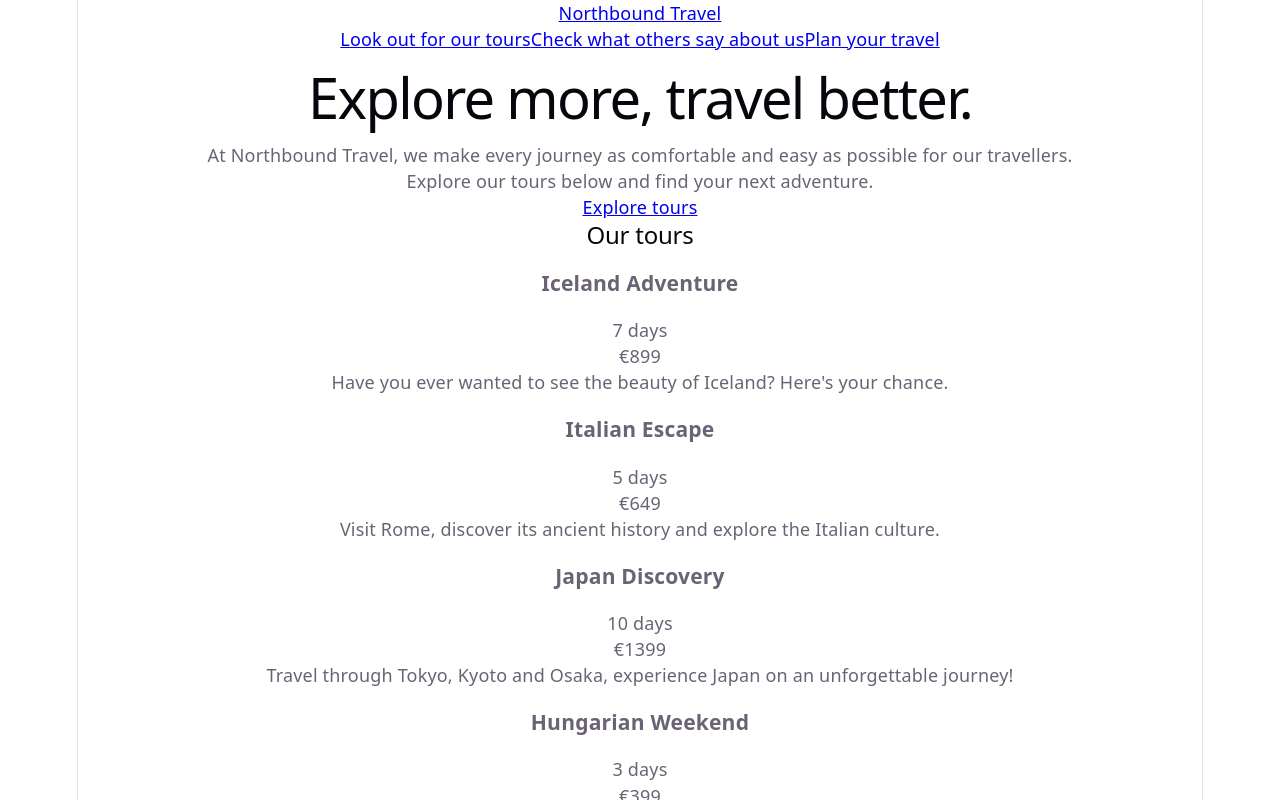
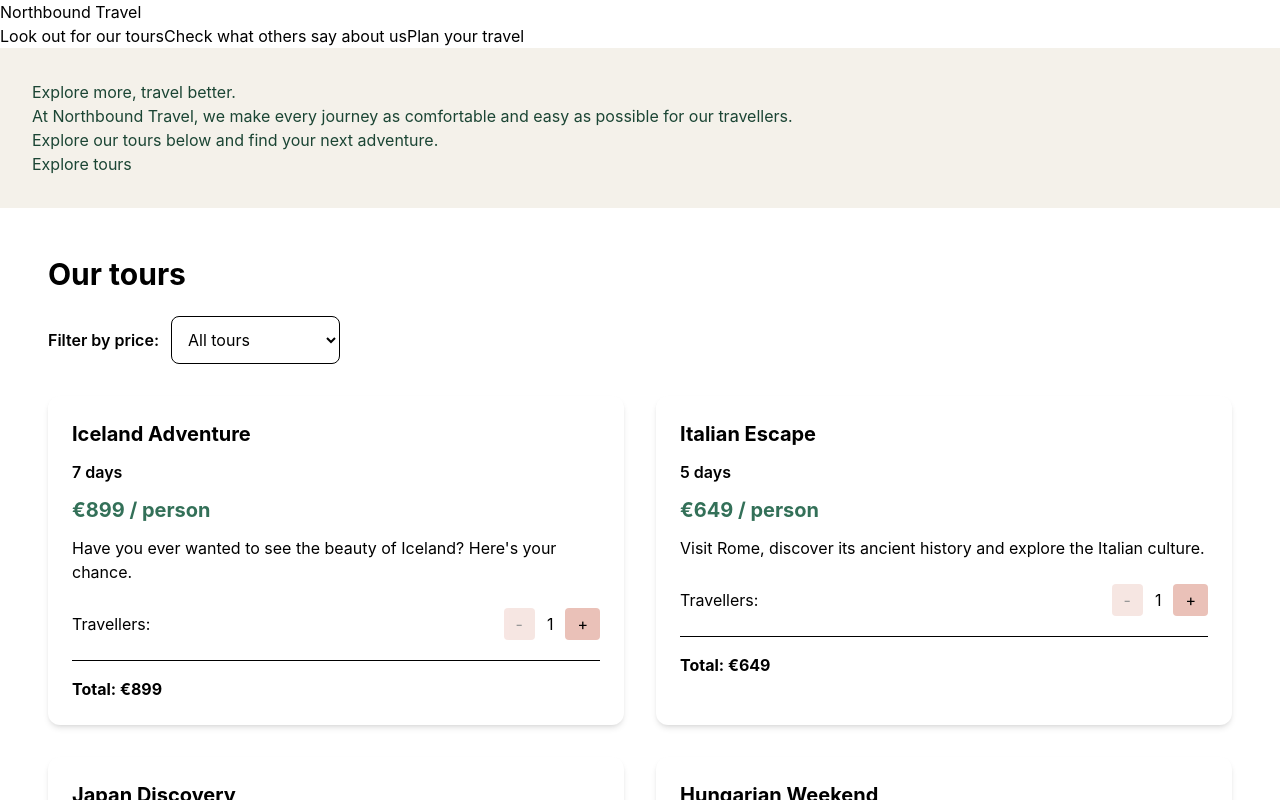
Before and after one commit to AimFake/travel-agency, a React (Vite) app in the folder react-app/: page / in a window 1280 px wide. Shown: the top 800 px of the page. Built offline with nearby package versions, Linux system fonts and the light colour scheme.

Commit message:
Add tour filtering and reusable quantity stepper

```diff
--- a/react-app/package.json
+++ b/react-app/package.json
@@ -10,8 +10,10 @@
     "preview": "vite preview"
   },
   "dependencies": {
+    "@tailwindcss/vite": "^4.3.3",
     "react": "^19.2.8",
-    "react-dom": "^19.2.8"
+    "react-dom": "^19.2.8",
+    "tailwindcss": "^4.3.3"
   },
   "devDependencies": {
     "@types/react": "^19.2.18",
--- a/react-app/src/Components/Hero.jsx
+++ b/react-app/src/Components/Hero.jsx
@@ -1,6 +1,6 @@
 function Hero() {
   return (
-    <section id="hero">
+    <section id="hero" className="bg-[#f4f1ea] text-[#1b4534] p-8">
         <div className="hero-content">
             <h1>Explore more, travel better.</h1>
             <p>At Northbound Travel, we make every journey as comfortable and easy as possible for our travellers.<br/>Explore our tours below and find your next adventure.</p>
--- /dev/null
+++ b/react-app/src/Components/QuantityStepper.jsx
@@ -0,0 +1,28 @@
+
+function QuantityStepper({ value, onChange }) {
+  return (
+    <div className="flex items-center gap-3">
+      <button
+        type="button"
+        onClick={() => onChange(value - 1)}
+        disabled={value <= 1}
+        className="rounded bg-[#eac1b8] px-3 py-1 disabled:opacity-40"
+      >
+        -
+      </button>
+
+      <span>{value}</span>
+
+      <button
+        type="button"
+        onClick={() => onChange(value + 1)}
+        disabled={value >= 10}
+        className="rounded bg-[#eac1b8] px-3 py-1 disabled:opacity-40"
+      >
+        +
+      </button>
+    </div>
+  );
+}
+
+export default QuantityStepper;
--- /dev/null
+++ b/react-app/src/Components/TourCard.jsx
@@ -0,0 +1,42 @@
+
+import { useState } from 'react';
+import QuantityStepper from './QuantityStepper';
+
+function TourCard({ tour }) {
+  const [travellers, setTravellers] = useState(1);
+
+  return (
+    <article className="rounded-xl bg-white p-6 shadow-md">
+      <h3 className="mb-3 text-xl font-bold">
+        {tour.title}
+      </h3>
+
+      <p className="font-semibold">
+        {tour.duration} days
+      </p>
+
+      <p className="my-3 text-xl font-bold text-[#337058]">
+        €{tour.price} / person
+      </p>
+
+      <p className="mb-6">
+        {tour.description}
+      </p>
+
+      <div className="flex flex-wrap items-center justify-between gap-3">
+        <span>Travellers:</span>
+
+        <QuantityStepper
+          value={travellers}
+          onChange={setTravellers}
+        />
+      </div>
+
+      <p className="mt-5 border-t pt-4 font-bold">
+        Total: €{tour.price * travellers}
+      </p>
+    </article>
+  );
+}
+
+export default TourCard;
--- a/react-app/src/Components/Tours.jsx
+++ b/react-app/src/Components/Tours.jsx
@@ -1,40 +1,53 @@
+
+import { useState } from 'react';
+import { tours } from '../data/tours';
+import TourCard from './TourCard';
+
 function Tours() {
-    return (
-        <section id="tours">
-            <h2>Our tours</h2>
+  const [filter, setFilter] = useState('all');
 
-            <div className="tour-grid">
-                <article className="tour-card">
-                    <h3>Iceland Adventure</h3>
-                    <p className="tour-duration">7 days</p>
-                    <p className="tour-price">€899</p>
-                    <p>Have you ever wanted to see the beauty of Iceland? Here's your chance.</p>
-                </article>
+  const filteredTours = tours.filter((tour) => {
+    if (filter === 'budget') {
+      return tour.price < 700;
+    }
 
-                <article className="tour-card">
-                    <h3>Italian Escape</h3>
-                    <p className="tour-duration">5 days</p>
-                    <p className="tour-price">€649</p>
-                    <p>Visit Rome, discover its ancient history and explore the Italian culture.</p>
-                </article>
+    if (filter === 'premium') {
+      return tour.price >= 700;
+    }
 
-                <article className="tour-card">
-                    <h3>Japan Discovery</h3>
-                    <p className="tour-duration">10 days</p>
-                    <p className="tour-price">€1399</p>
-                    <p>Travel through Tokyo, Kyoto and Osaka, experience Japan on an unforgettable journey!</p>
-                </article>
+    return true;
+  });
 
-                <article className="tour-card">
-                    <h3>Hungarian Weekend</h3>
-                    <p className="tour-duration">3 days</p>
-                    <p className="tour-price">€399</p>
-                    <p>Spend an unforgettable weekend in Budapest, one of Europe’s most beautiful capital cities!</p>
-                </article>
+  return (
+    <section id="tours" className="px-4 py-12 md:px-12">
+      <h2 className="mb-6 text-3xl font-bold">
+        Our tours
+      </h2>
 
-            </div>
-        </section>
-    );
+      <div className="mb-8">
+        <label htmlFor="tour-filter" className="mr-3 font-semibold">
+          Filter by price:
+        </label>
+
+        <select
+          id="tour-filter"
+          value={filter}
+          onChange={(event) => setFilter(event.target.value)}
+          className="rounded-lg border p-3"
+        >
+          <option value="all">All tours</option>
+          <option value="budget">Under €700</option>
+          <option value="premium">€700 and above</option>
+        </select>
+      </div>
+
+      <div className="grid grid-cols-1 gap-8 sm:grid-cols-2">
+        {filteredTours.map((tour) => (
+          <TourCard key={tour.id} tour={tour} />
+        ))}
+      </div>
+    </section>
+  );
 }
 
 export default Tours;
--- /dev/null
+++ b/react-app/src/data/tours.js
@@ -0,0 +1,31 @@
+
+export const tours = [
+  {
+    id: 1,
+    title: "Iceland Adventure",
+    duration: 7,
+    price: 899,
+    description: "Have you ever wanted to see the beauty of Iceland? Here's your chance."
+  },
+  {
+    id: 2,
+    title: "Italian Escape",
+    duration: 5,
+    price: 649,
+    description: "Visit Rome, discover its ancient history and explore the Italian culture."
+  },
+  {
+    id: 3,
+    title: "Japan Discovery",
+    duration: 10,
+    price: 1399,
+    description: "Travel through Tokyo, Kyoto and Osaka, experience Japan on an unforgettable journey!"
+  },
+  {
+    id: 4,
+    title: "Hungarian Weekend",
+    duration: 3,
+    price: 399,
+    description: "Spend an unforgettable weekend in Budapest, one of Europe's most beautiful capital cities!"
+  }
+];
--- a/react-app/src/index.css
+++ b/react-app/src/index.css
@@ -1,111 +1 @@
-:root {
-  --text: #6b6375;
-  --text-h: #08060d;
-  --bg: #fff;
-  --border: #e5e4e7;
-  --code-bg: #f4f3ec;
-  --accent: #aa3bff;
-  --accent-bg: rgba(170, 59, 255, 0.1);
-  --accent-border: rgba(170, 59, 255, 0.5);
-  --social-bg: rgba(244, 243, 236, 0.5);
-  --shadow:
-    rgba(0, 0, 0, 0.1) 0 10px 15px -3px, rgba(0, 0, 0, 0.05) 0 4px 6px -2px;
-
-  --sans: system-ui, 'Segoe UI', Roboto, sans-serif;
-  --heading: system-ui, 'Segoe UI', Roboto, sans-serif;
-  --mono: ui-monospace, Consolas, monospace;
-
-  font: 18px/145% var(--sans);
-  letter-spacing: 0.18px;
-  color-scheme: light dark;
-  color: var(--text);
-  background: var(--bg);
-  font-synthesis: none;
-  text-rendering: optimizeLegibility;
-  -webkit-font-smoothing: antialiased;
-  -moz-osx-font-smoothing: grayscale;
-
-  @media (max-width: 1024px) {
-    font-size: 16px;
-  }
-}
-
-@media (prefers-color-scheme: dark) {
-  :root {
-    --text: #9ca3af;
-    --text-h: #f3f4f6;
-    --bg: #16171d;
-    --border: #2e303a;
-    --code-bg: #1f2028;
-    --accent: #c084fc;
-    --accent-bg: rgba(192, 132, 252, 0.15);
-    --accent-border: rgba(192, 132, 252, 0.5);
-    --social-bg: rgba(47, 48, 58, 0.5);
-    --shadow:
-      rgba(0, 0, 0, 0.4) 0 10px 15px -3px, rgba(0, 0, 0, 0.25) 0 4px 6px -2px;
-  }
-
-  #social .button-icon {
-    filter: invert(1) brightness(2);
-  }
-}
-
-body {
-  margin: 0;
-}
-
-#root {
-  width: 1126px;
-  max-width: 100%;
-  margin: 0 auto;
-  text-align: center;
-  border-inline: 1px solid var(--border);
-  min-height: 100svh;
-  display: flex;
-  flex-direction: column;
-  box-sizing: border-box;
-}
-
-h1,
-h2 {
-  font-family: var(--heading);
-  font-weight: 500;
-  color: var(--text-h);
-}
-
-h1 {
-  font-size: 56px;
-  letter-spacing: -1.68px;
-  margin: 32px 0;
-  @media (max-width: 1024px) {
-    font-size: 36px;
-    margin: 20px 0;
-  }
-}
-h2 {
-  font-size: 24px;
-  line-height: 118%;
-  letter-spacing: -0.24px;
-  margin: 0 0 8px;
-  @media (max-width: 1024px) {
-    font-size: 20px;
-  }
-}
-p {
-  margin: 0;
-}
-
-code,
-.counter {
-  font-family: var(--mono);
-  display: inline-flex;
-  border-radius: 4px;
-  color: var(--text-h);
-}
-
-code {
-  font-size: 15px;
-  line-height: 135%;
-  padding: 4px 8px;
-  background: var(--code-bg);
-}
+@import "tailwindcss";
--- a/react-app/vite.config.js
+++ b/react-app/vite.config.js
@@ -1,7 +1,7 @@
+import { defineConfig } from 'vite'
 import react from '@vitejs/plugin-react'
-import { defineConfig } from 'vite'
+import tailwindcss from '@tailwindcss/vite'
 
-// https://vite.dev/config/
 export default defineConfig({
-  plugins: [react()],
+  plugins: [react(), tailwindcss()],
 })
```
Also changed, not shown: 1 other file (tests, documents, lock files or other folders).
